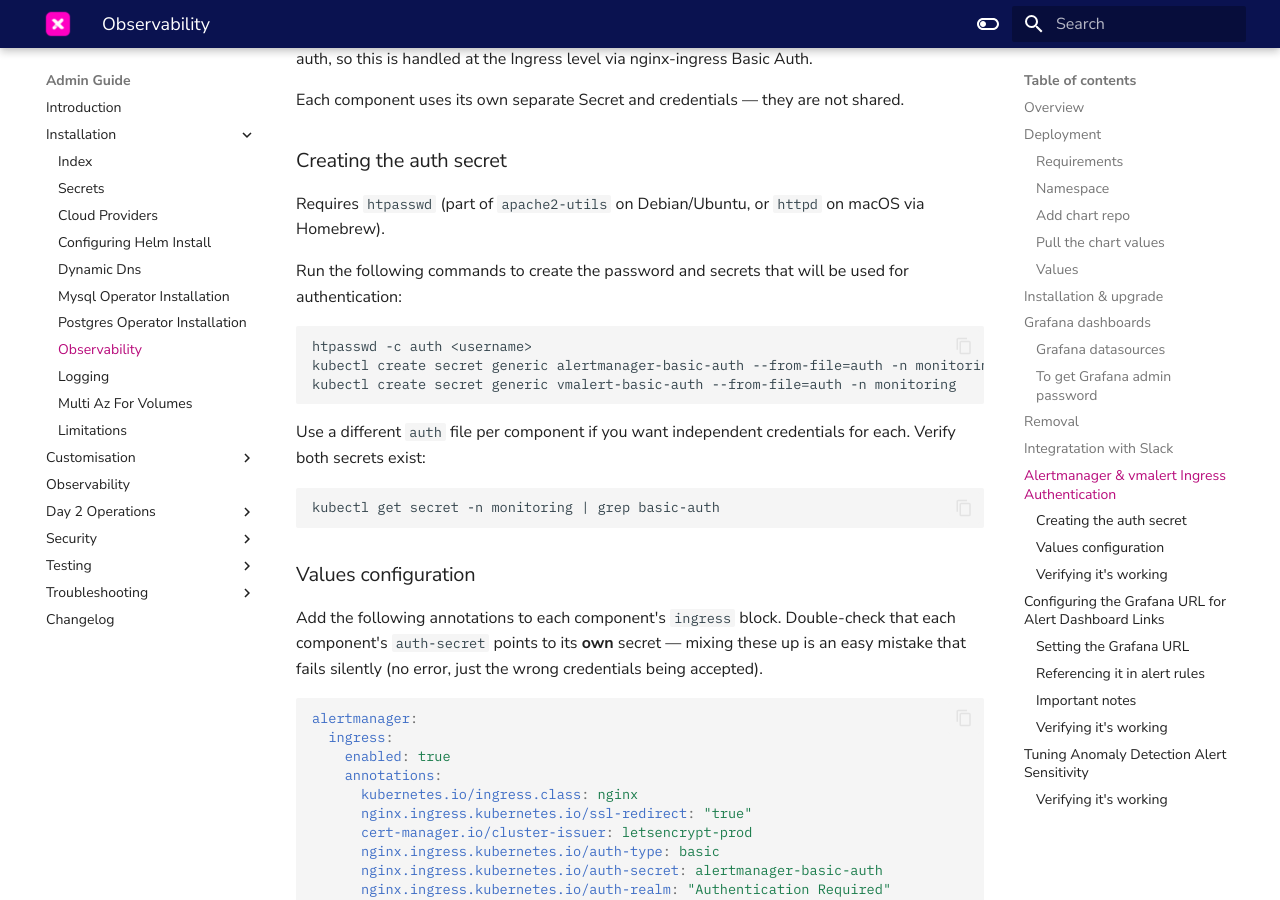
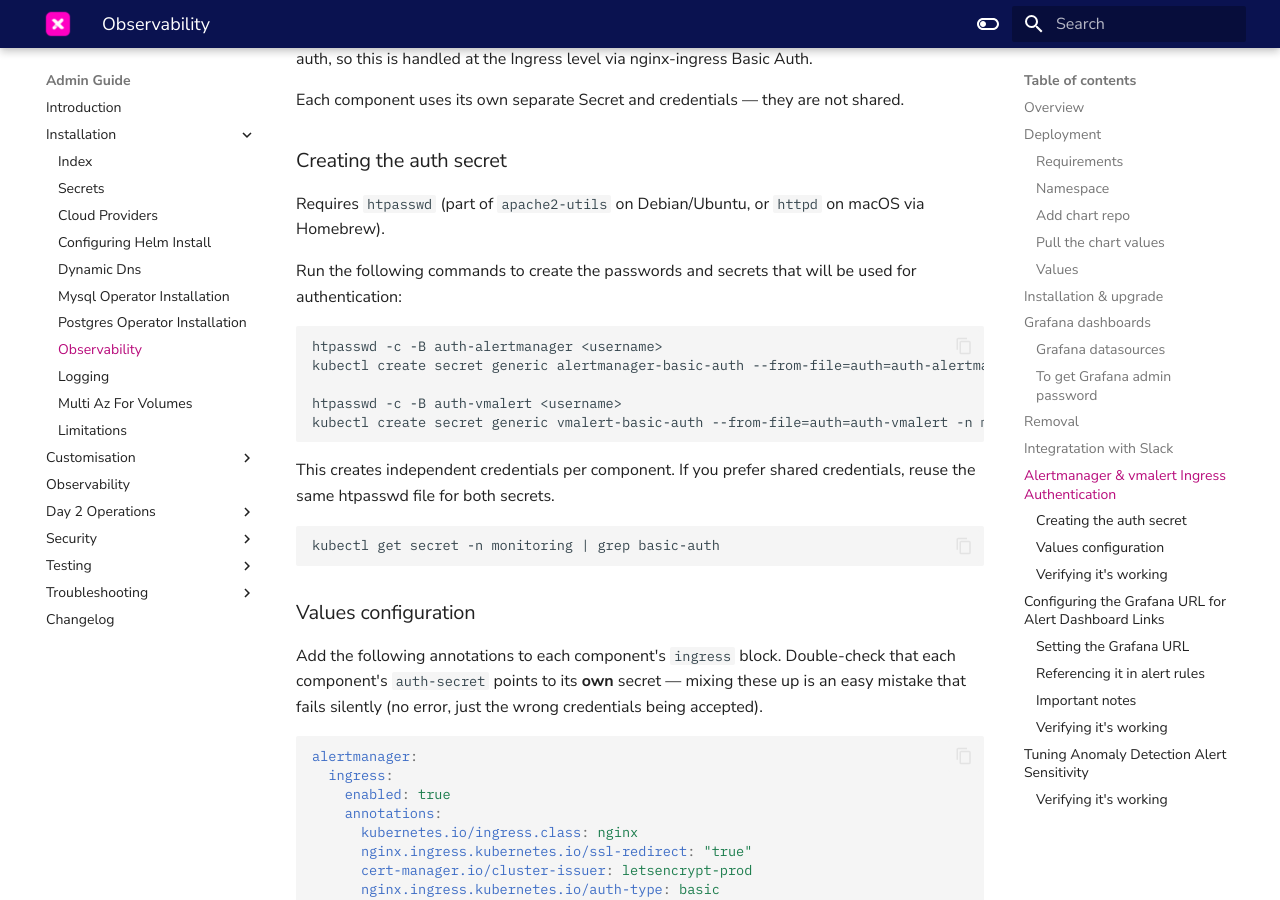
Before and after one commit to severalnines/ccx-docs, an MkDocs documentation site: the page built from docs/admin/Installation/Observability.md, in a window 1280 px wide and 900 px high, scrolled down 2932 px. Built offline with MkDocs 1.6.1 and Material for MkDocs 9.7.7, drawn with Linux system fonts in a browser that asks for light colours; comment, search, counter and statistics services are not loaded.

Commit message:
Potential fix for pull request finding
Co-authored-by: Copilot Autofix powered by AI <175728472+Copilot@users.noreply.github.com>

````diff
--- a/docs/admin/Installation/Observability.md
+++ b/docs/admin/Installation/Observability.md
@@ -108,15 +108,15 @@ Each component uses its own separate Secret and credentials — they are not sha
 
 Requires `htpasswd` (part of `apache2-utils` on Debian/Ubuntu, or `httpd` on macOS via Homebrew).
 
-Run the following commands to create the password and secrets that will be used for authentication:
+Run the following commands to create the passwords and secrets that will be used for authentication:
 
-```
-htpasswd -c auth <username>
-kubectl create secret generic alertmanager-basic-auth --from-file=auth -n monitoring
-kubectl create secret generic vmalert-basic-auth --from-file=auth -n monitoring
-```
+    htpasswd -c -B auth-alertmanager <username>
+    kubectl create secret generic alertmanager-basic-auth --from-file=auth=auth-alertmanager -n monitoring
 
-Use a different `auth` file per component if you want independent credentials for each. Verify both secrets exist:
+    htpasswd -c -B auth-vmalert <username>
+    kubectl create secret generic vmalert-basic-auth --from-file=auth=auth-vmalert -n monitoring
+
+This creates independent credentials per component. If you prefer shared credentials, reuse the same htpasswd file for both secrets.
 
 ```
 kubectl get secret -n monitoring | grep basic-auth
````
